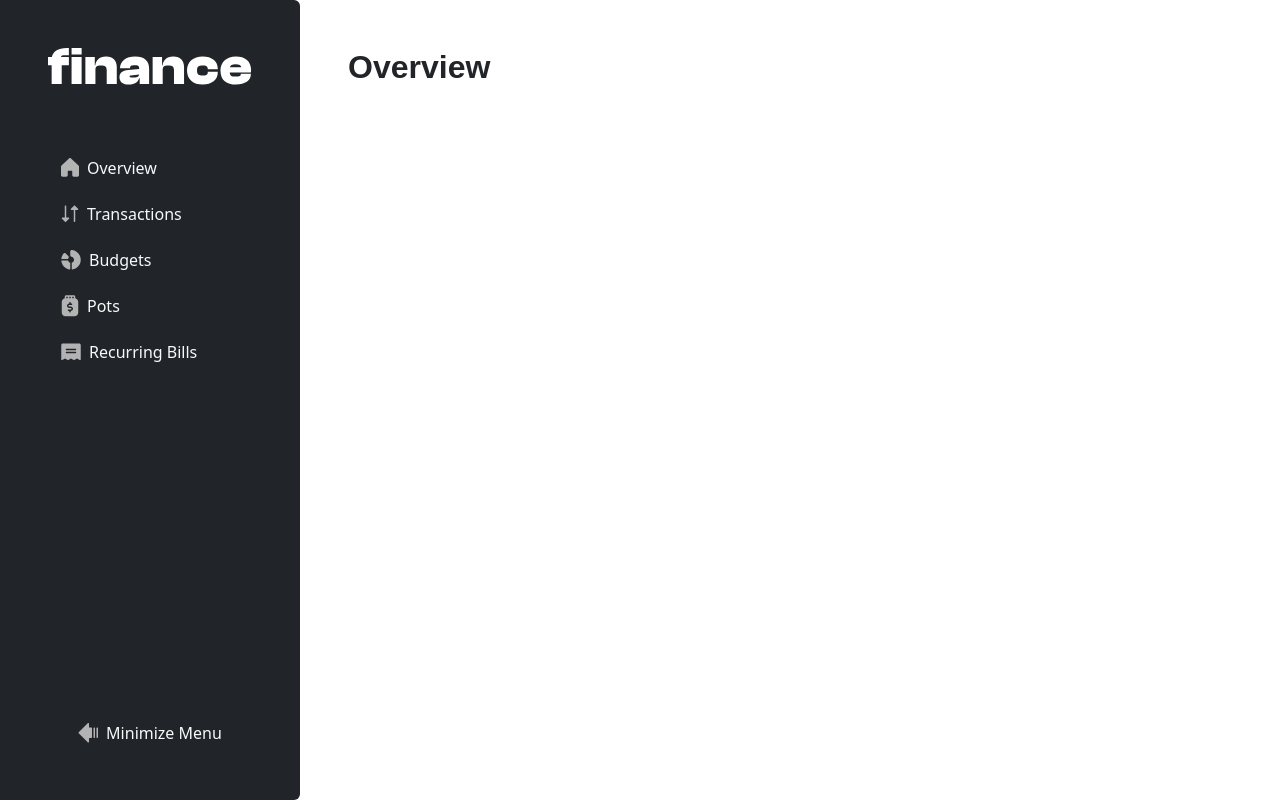
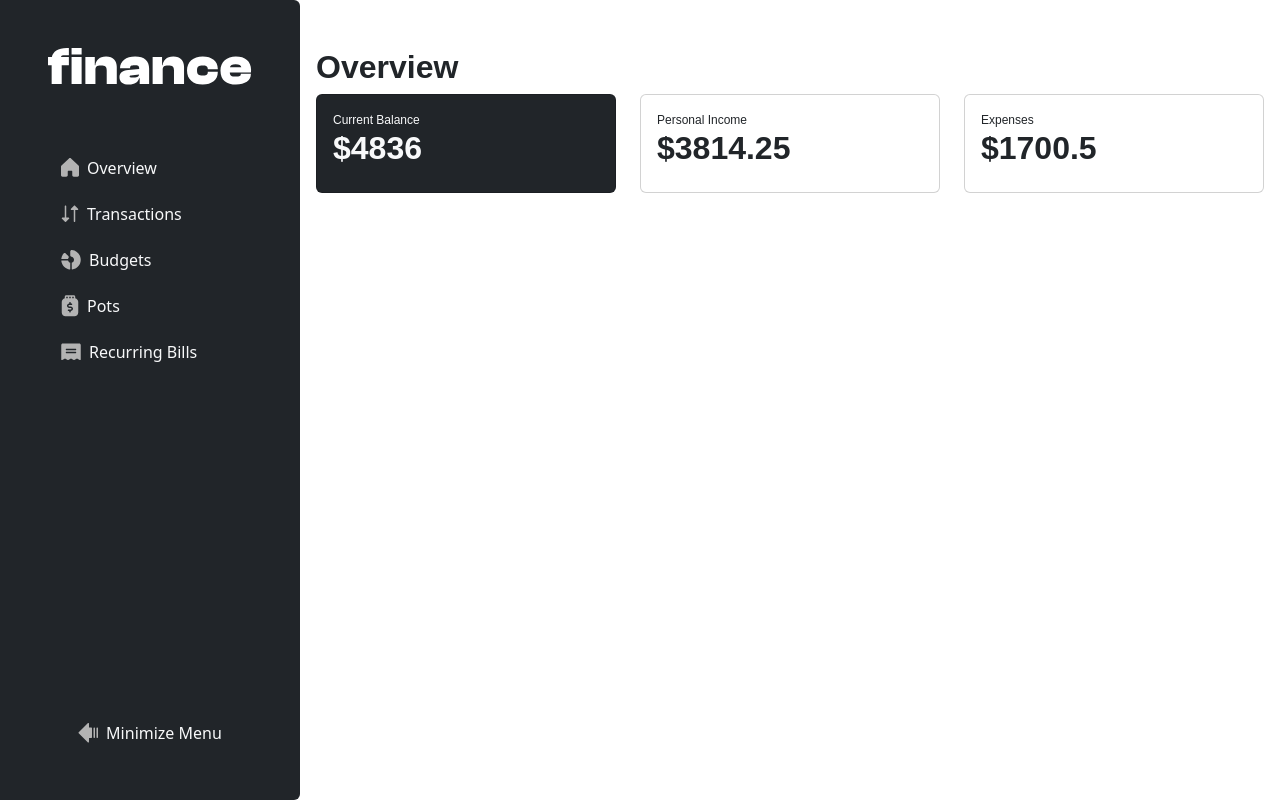
Before and after one commit to abdalsimam1-sketch/personal-finance-app, a React (Vite) app: page / in a window 1280 px wide. Built offline with nearby package versions, Linux system fonts and the light colour scheme.

Commit message:
add and fix : 1.Added an array for mapping and displaying  balance cards and 2.Fixed the gap and spaces in layout

```diff
--- a/src/components/Layout/Layout.jsx
+++ b/src/components/Layout/Layout.jsx
@@ -10,7 +10,7 @@ export const Layout = () => {
   };
 
   return (
-    <main className="d-flex gap-5">
+    <main className="d-flex ">
       <section>
         <div className="d-none d-lg-flex">
           <Sidebar menuIsOpen={menuIsOpen} toggleMenu={toggleMenu}></Sidebar>
@@ -20,7 +20,7 @@ export const Layout = () => {
         </div>
       </section>
 
-      <section className="text-dark">
+      <section className="text-dark flex-grow-1">
         <Outlet></Outlet>
       </section>
     </main>
--- a/src/pages/Overview.jsx
+++ b/src/pages/Overview.jsx
@@ -1,10 +1,48 @@
 import React from "react";
 import { Title } from "../components/UI/Title";
+import data from "../data/data.json";
+import { BalanceCard } from "../components/UI/BalanceCard";
+
 export const Overview = () => {
+  const balanceData = [
+    {
+      label: "Current Balance ",
+      amount: data.balance.current,
+      background: "bg-dark",
+      currency: "$",
+    },
+    {
+      label: "Personal Income",
+      amount: data.balance.income,
+      background: "",
+      currency: "$",
+    },
+    {
+      label: "Expenses",
+      amount: data.balance.expenses,
+      background: "",
+      currency: "$",
+    },
+  ];
+
   return (
-    <div>
+    <div className="container px-3">
       <section>
         <Title children="Overview"></Title>
+      </section>
+      <section>
+        <div className="row g-4">
+          {balanceData.map((item, index) => (
+            <div key={index} className="col-12 col-md-4">
+              <BalanceCard
+                background={item.background}
+                currency={item.currency}
+                amount={item.amount}
+                label={item.label}
+              ></BalanceCard>
+            </div>
+          ))}
+        </div>
       </section>
     </div>
   );
```
